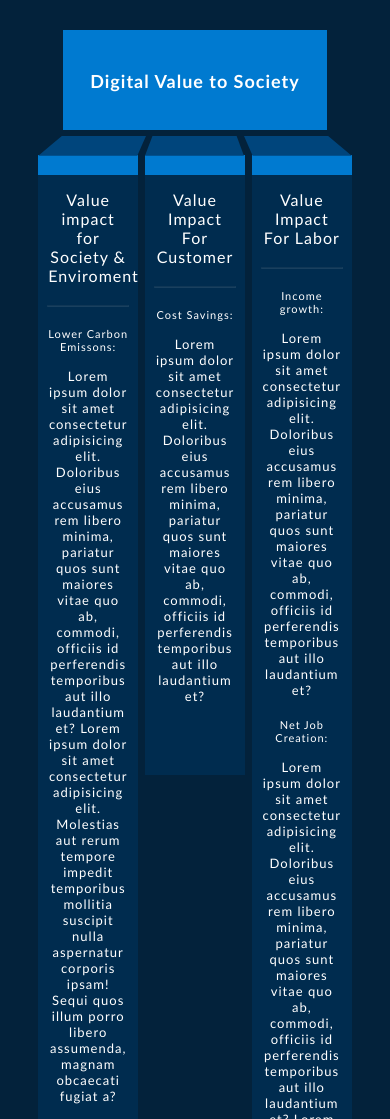
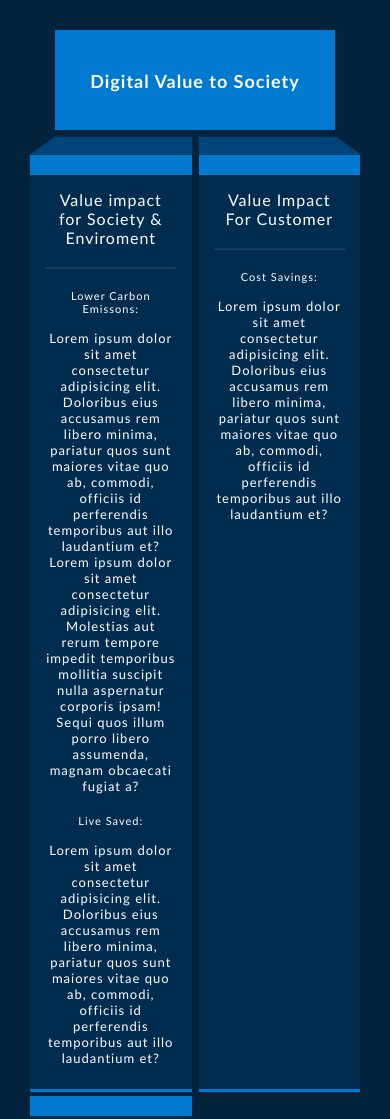
Before and after one commit to paz-cualina/Prueba-December-Labs, a plain HTML site: page index.html in a window 390 px wide. Shown: the top 1119 px of the page. Drawn offline with Linux system fonts and the light colour scheme.

Commit message:
Ajustes responsive y readme.

```diff
--- a/index.html
+++ b/index.html
@@ -20,12 +20,8 @@
             <div class="top"></div>
         </div>
         <div class="wrapper-front">
-            <div class="front-up"></div>
-            <div class="front-up"></div>
-            <div class="front-up"></div>
-        </div>
-        <div class="wrapper-front">
             <div class="front">
+                <div class="front-up"></div>
                 <p class="title-front1">Value impact for Society & Enviroment</p>
                 <hr>
                 <p class="title-front2">Lower Carbon Emissons:</p>
@@ -40,6 +36,7 @@
                 </p>
             </div>
             <div class="front">
+                <div class="front-up"></div>
                 <p class="title-front1">Value Impact For Customer</p>
                 <hr>
                 <p class="title-front2">Cost Savings:</p>
@@ -48,6 +45,7 @@
                 </p>
             </div>
             <div class="front">
+                <div class="front-up"></div>
                 <p class="title-front1">Value Impact For Labor</p>
                 <hr>
                 <p class="title-front2">Income growth:</p>
@@ -62,11 +60,6 @@
                 </p>
             </div>
         </div>
-        <div class="wrapper-front">
-            <div class="front-down"></div>
-            <div class="front-down"></div>
-            <div class="front-down"></div>
-        </div>
     </main>
 </body>
 </html>
--- a/styles.css
+++ b/styles.css
@@ -3,6 +3,7 @@
 }
 
 body {
+    min-width: 170px;
     background-color: #03223b;
     margin: 50px;
     height: 100%;
@@ -12,7 +13,7 @@ body {
 }
 
 .header-container {
-    width: 80%;
+    width: 85%;
     height: 100px;
     background-color: #007ad0;
     margin: 0 auto 5px auto;
@@ -28,17 +29,18 @@ header h1 {
 }
 
 .wrapper-top {
-    width: 87%;
+    width: 100%;
     height: 60px;
     margin: -20px auto;
-    display: flex;
+    display: grid;
     perspective: 350px;
+    transform: scale(0.92);
     transform-style: preserve-3d;
-    column-gap: 7px;
+    gap: 7px;
+    grid-template-columns: repeat(3, minmax(150px, 1fr));
 }
 
 .top {
-    flex-grow: 1;
     height: 100%;
     background-color: #00457c;
     perspective-origin: inherit;
@@ -47,14 +49,14 @@ header h1 {
 }
 
 .wrapper-front {
-    width: 95%;
+    width: 100%;
     margin: 0 auto;
-    display: flex;
-    column-gap: 7px;
+    display: grid;
+    gap: 7px;
+    grid-template-columns: repeat(3, minmax(150px, 1fr));
 }
 
 .front-up {
-    flex-grow: 1;
     height: 20px;
     background-color: #007ad0;
 }
@@ -64,6 +66,7 @@ header h1 {
     height: 100%;
     min-height: 600px;
     background-color: #002c4f;
+    border-bottom: 3px solid #007ad0;
 }
 
 .front p {
@@ -101,12 +104,6 @@ hr {
     padding-bottom: 20px;
 }
 
-.front-down {
-    flex-grow: 1;
-    height: 3px;
-    background-color: #007ad0;
-}
-
 @media only screen and (max-width: 890px) {
 
     body {
@@ -124,3 +121,29 @@ body {
     }
 
 }
+
+@media only screen and (max-width: 540px) {
+
+    .wrapper-top,
+    .wrapper-front {
+        grid-template-columns: repeat(2, minmax(150px, 1fr));
+    }
+
+    .top:nth-child(3) {
+        display: none;
+    }
+
+}
+
+@media only screen and (max-width: 383px) {
+
+    .wrapper-top,
+    .wrapper-front {
+        grid-template-columns: repeat(1, minmax(150px, 1fr));
+    }
+
+    .top:nth-child(2) {
+        display: none;
+    }
+
+}
```
Also changed, not shown: 1 other file. Lines whose indentation alone changed are shown as unchanged.
